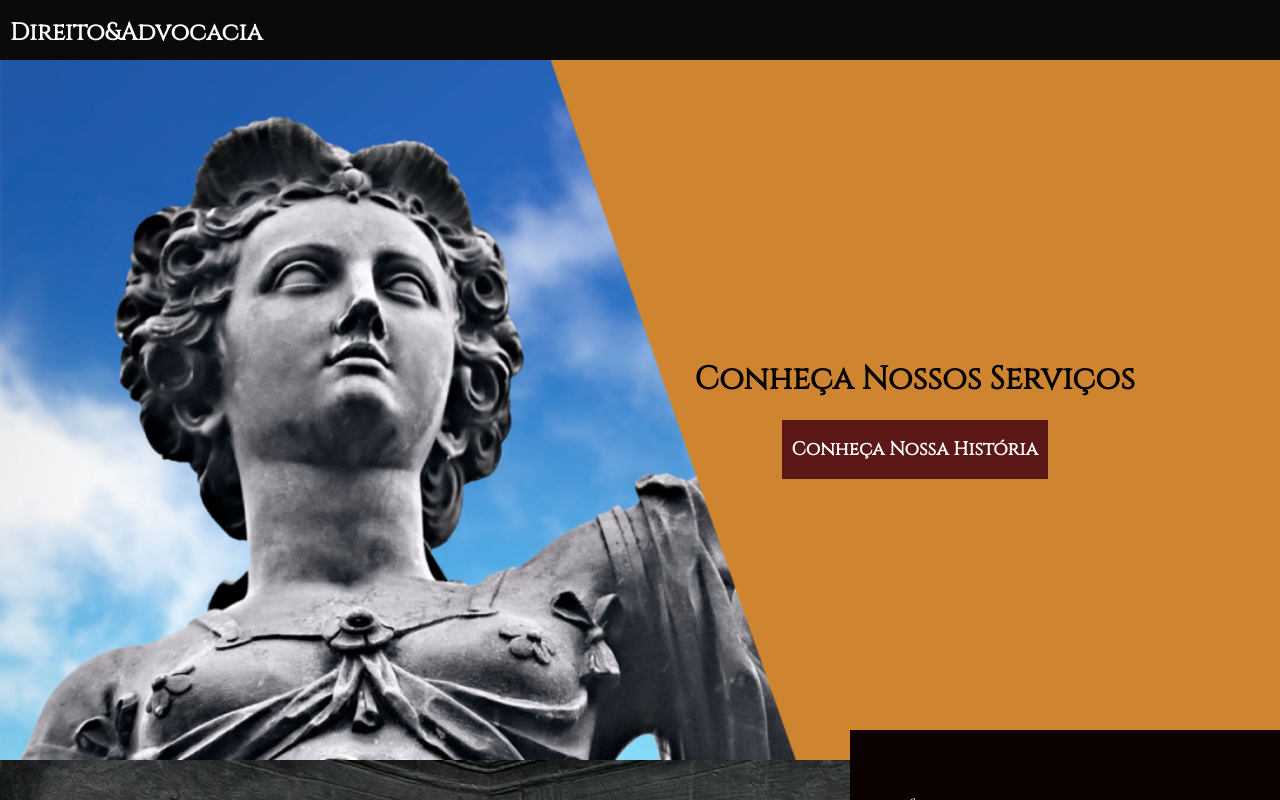
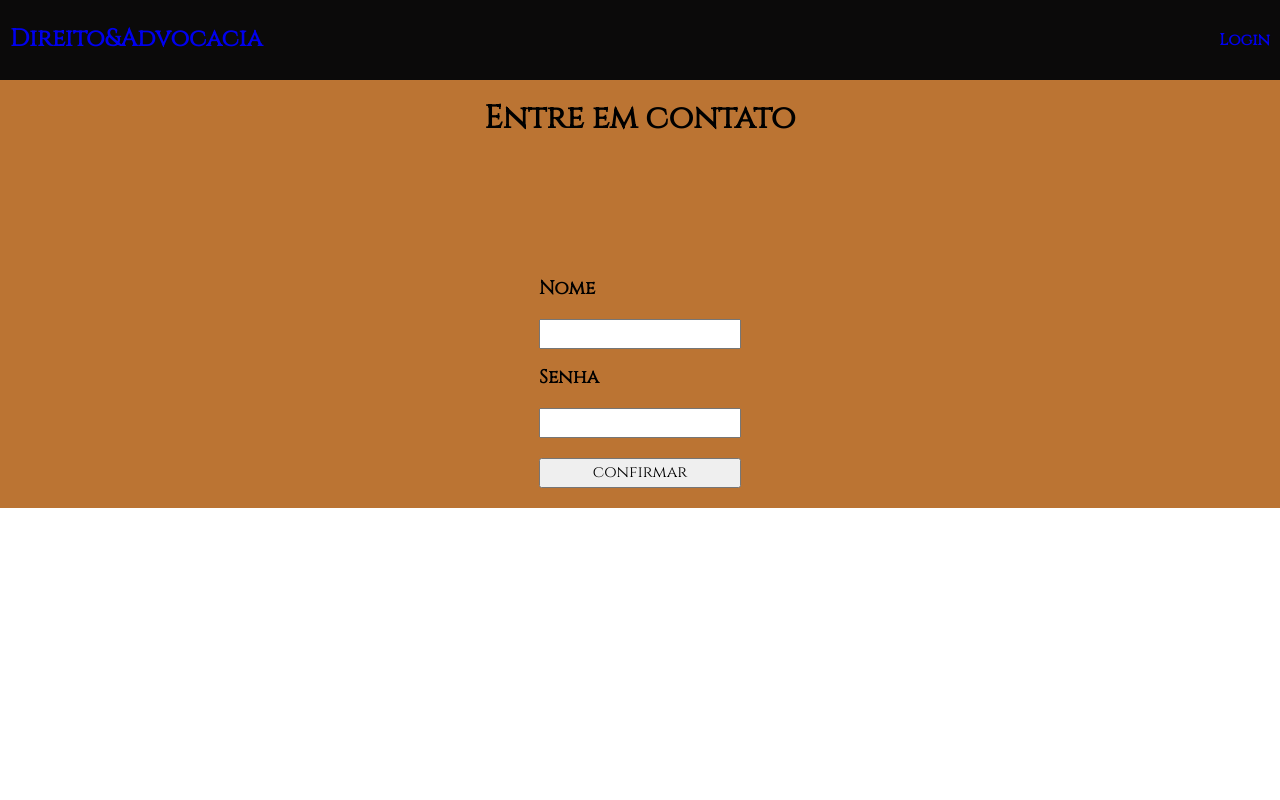
Before and after one commit to Eletromaximus/oneblue-frontend-challenge, a React (Create React App) app: page /login in a window 1280 px wide. Shown: the top 800 px of the page. Built offline with nearby package versions, Linux system fonts and the light colour scheme.

Commit message:
feat(login adicionado): login adicionado
corrigir esilo de pagina no background no futuro

```diff
--- a/package.json
+++ b/package.json
@@ -11,6 +11,7 @@
     "react": "^18.1.0",
     "react-dom": "^18.1.0",
     "react-hook-form": "^7.31.1",
+    "react-router-dom": "^6.3.0",
     "react-scripts": "5.0.1",
     "styled-components": "^5.3.5",
     "web-vitals": "^2.1.4",
--- a/src/App.tsx
+++ b/src/App.tsx
@@ -1,47 +1,13 @@
-import { Header } from './components/Header'
-import { Form } from './components/Form'
-import { StyleApp } from './StyleApp'
-import { Banner } from './components/Banner'
-import { Infos } from './components/Infos'
-import { History } from './components/History'
-import { useEffect, useState } from 'react'
-import { Retangulo } from './components/Retangulo'
+import { Routes, Route } from 'react-router'
+import PageHome from './components/PageHome'
+import { PageLogin } from './components/PageLogin'
 
 function App () {
-  const [width, setWidth] = useState(window.innerWidth)
-  const [retang, setRetang] = useState(true)
-
-  useEffect(() => {
-    window.addEventListener('resize', updateDimensions)
-
-    if (width < 1178) {
-      setRetang(false)
-    } else {
-      setRetang(true)
-    }
-
-    return () => {
-      window.removeEventListener('resize', updateDimensions)
-    }
-  }, [width])
-
-  const updateDimensions = () => {
-    const width = window.innerWidth
-    setWidth(width)
-  }
   return (
-    <StyleApp>
-      <Header>
-        <h2>Direito&Advocacia</h2>
-      </Header>
-
-      <Banner retang={retang}/>
-      {!retang && <Retangulo />}
-      <Infos />
-      <History />
-
-      <Form />
-    </StyleApp>
+    <Routes>
+      <Route path='/' element={<PageHome />}/>
+      <Route path='/login' element={<PageLogin />}/>
+    </Routes>
   )
 }
 
--- a/src/components/Banner/index.tsx
+++ b/src/components/Banner/index.tsx
@@ -9,7 +9,6 @@ export function Banner ({ retang }: IBanner) {
   return (
     <BannerStyle>
       {retang && <Retangulo />}
-
     </BannerStyle>
 
   )
--- a/src/components/Form/index.tsx
+++ b/src/components/Form/index.tsx
@@ -8,8 +8,13 @@ interface IFormInputs {
   name: string,
   // email: string,
   // cel: string,
-  password: string
+  password: string,
 }
+
+interface IForm {
+  address: string
+}
+
 const schema = yup.object({
   name: yup.string().required('Por favor, insira um nome valido'),
   // email: yup.string().email('Por favor, insira um email valido').required(),
@@ -34,20 +39,7 @@ const schema = yup.object({
 //   )
 // }
 
-const onSubmit = async (data: IFormInputs) => {
-  try {
-    const response = await api.post('/user/cadaster', data)
-    console.log(response)
-    if (response.status === 200) {
-      alert('cadastro realizado com sucesso')
-    }
-  } catch (err) {
-    console.log(err)
-    alert('Erro no cadastro, tente novamente')
-  }
-}
-
-export function Form () {
+export function Form ({ address }: IForm) {
   const {
     register,
     handleSubmit,
@@ -56,6 +48,19 @@ export function Form () {
   } = useForm<IFormInputs>({
     resolver: yupResolver(schema)
   })
+
+  const onSubmit = async (data: IFormInputs) => {
+    try {
+      const response = await api.post(address, data)
+      console.log(response)
+      if (response.status === 200) {
+        alert('cadastro realizado com sucesso')
+      }
+    } catch (err) {
+      console.log(err)
+      alert('Erro no cadastro, tente novamente')
+    }
+  }
 
   return (
     <FormStyle>
--- a/src/components/Header/index.tsx
+++ b/src/components/Header/index.tsx
@@ -1,13 +1,10 @@
-import { ReactNode } from 'react'
 import { StyledHeader } from './styled'
 
-interface IHeader {
-  children: ReactNode
-}
-export function Header ({ children }: IHeader) {
+export function Header () {
   return (
     <StyledHeader>
-      {children}
+      <a href='/'><h2>Direito&Advocacia</h2></a>
+      <a href="/login"><b>Login</b></a>
     </StyledHeader>
   )
 }
--- a/src/components/Header/styled.ts
+++ b/src/components/Header/styled.ts
@@ -1,11 +1,15 @@
 import styled from 'styled-components'
 
 export const StyledHeader = styled.header`
-  height: 60px;
+  display: flex;
+  height: 80px;
   width: 100%;
   background-color: #0B0A0A;
   padding: 0 10px;
+  align-items: center;
+  justify-content: space-between;
 
   font-family: 'Cinzel';
   color: white;
+  a {text-decoration: none;}
 `
--- /dev/null
+++ b/src/components/PageHome/index.tsx
@@ -0,0 +1,46 @@
+import { Header } from '../Header'
+import { Form } from '../Form'
+import { StyleHome } from './styles'
+import { Banner } from '../Banner'
+import { Infos } from '../Infos'
+import { History } from '../History'
+import { useEffect, useState } from 'react'
+import { Retangulo } from '../Retangulo'
+
+function PageHome () {
+  const [width, setWidth] = useState(window.innerWidth)
+  const [retang, setRetang] = useState(true)
+
+  useEffect(() => {
+    window.addEventListener('resize', updateDimensions)
+
+    if (width < 1178) {
+      setRetang(false)
+    } else {
+      setRetang(true)
+    }
+
+    return () => {
+      window.removeEventListener('resize', updateDimensions)
+    }
+  }, [width])
+
+  const updateDimensions = () => {
+    const width = window.innerWidth
+    setWidth(width)
+  }
+  return (
+    <StyleHome>
+      <Header />
+
+      <Banner retang={retang}/>
+      {!retang && <Retangulo />}
+      <Infos />
+      <History />
+
+      <Form address='/user/cadaster' />
+    </StyleHome>
+  )
+}
+
+export default PageHome
--- a/src/StyleApp.ts
+++ b/src/components/PageHome/styles.ts
@@ -1,6 +1,6 @@
 import styled from 'styled-components'
 
-export const StyleApp = styled.div`
+export const StyleHome = styled.div`
   display: flex;
   flex-direction: column;
   align-items: center;
--- /dev/null
+++ b/src/components/PageLogin/index.tsx
@@ -0,0 +1,12 @@
+import { Header } from '../Header'
+import { LoginStyle } from './styles'
+import { Form } from '../Form'
+
+export function PageLogin () {
+  return (
+    <LoginStyle>
+      <Header />
+      <Form address='/login' />
+    </LoginStyle>
+  )
+}
--- /dev/null
+++ b/src/components/PageLogin/styles.ts
@@ -0,0 +1,16 @@
+import styled from 'styled-components'
+
+export const LoginStyle = styled.div`
+  flex-direction: column;
+  justify-content: center;
+  align-items: center;
+  width: 100%;
+  height: 100%;
+  background-color: #bb7433;
+
+  form {
+     padding-top: 100px;
+     height: 100%;
+  }
+
+`
--- a/src/components/Retangulo/styles.ts
+++ b/src/components/Retangulo/styles.ts
@@ -23,6 +23,4 @@ export const RetanguloStyle = styled.div`
     border: none;
     padding: 0 10px;
   }
-
-  if ()
 `
--- a/src/index.tsx
+++ b/src/index.tsx
@@ -3,6 +3,7 @@ import ReactDOM from 'react-dom/client'
 import App from './App'
 import reportWebVitals from './reportWebVitals'
 import { GlobalStyle } from './GlobalStyle'
+import { BrowserRouter } from 'react-router-dom'
 
 const root = ReactDOM.createRoot(
   document.getElementById('root') as Element
@@ -10,7 +11,9 @@ const root = ReactDOM.createRoot(
 root.render(
   <React.StrictMode>
     <GlobalStyle />
-    <App />
+    <BrowserRouter>
+      <App />
+    </BrowserRouter>
   </React.StrictMode>
 )
 
```
Also changed, not shown: 1 other file (tests, documents, lock files or other folders).
